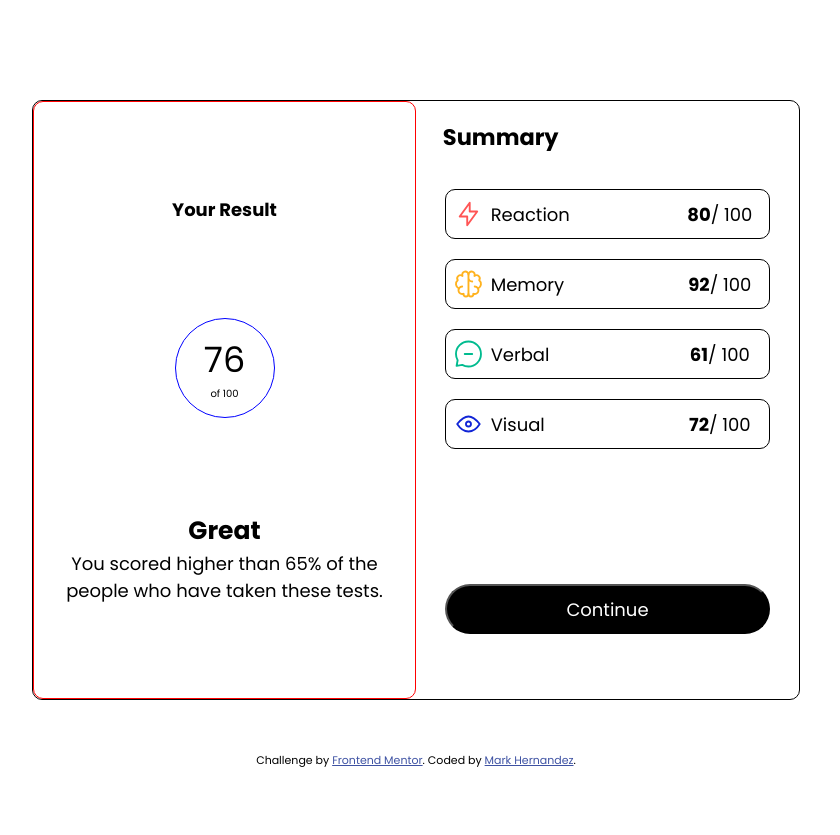
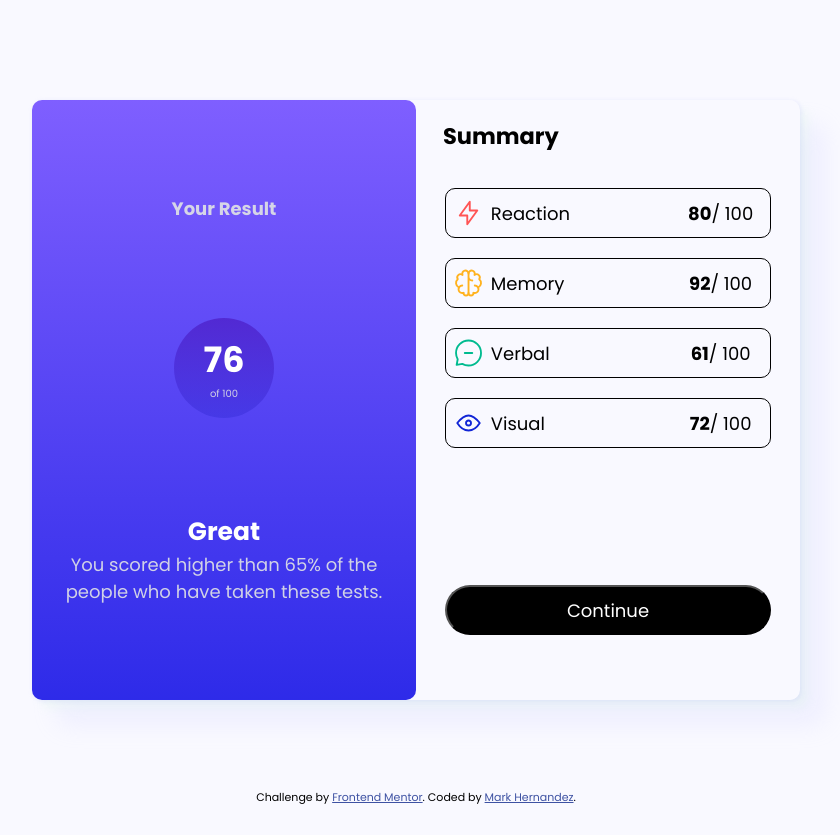
Before and after one commit to mkhernandez/results-summary, a plain HTML site: page index.html in a window 1280 px wide. Shown: the whole page, without its empty margins (224-1064 px from the left). Before the commit the page ends 800 px from the top, so only its background shows below. Drawn offline with Linux system fonts and the light colour scheme.

Commit message:
Finished adding colors to results container, added box shadowing

```diff
--- a/index.html
+++ b/index.html
@@ -47,7 +47,7 @@
   <footer class="footer">
     <div class="attribution">
       Challenge by <a href="https://www.frontendmentor.io?ref=challenge" target="_blank">Frontend Mentor</a>.
-      Coded by <a href="#">Mark Hernandez</a>.
+      Coded by <a href="https://mkhernandez.github.io">Mark Hernandez</a>.
     </div>
   </footer>
   <script src="script.js"></script>
--- a/styles.css
+++ b/styles.css
@@ -10,9 +10,7 @@
 body {
     width: 100%;
     height: 100svh;
-    display: flex;
-    flex-direction: column;
-    justify-content: space-evenly;
+    background: hsla(241, 100%, 89%, 0.1);
 }
 
 /* container styles */
@@ -27,7 +25,10 @@ body {
     width: 60%;
     height: 75svh;
     border-radius: 10px;
-    border: 1px solid black;
+    box-shadow: 1px 1px 5px hsla(241, 100%, 82%, 0.20),
+                8px 8px 10px hsla(125, 100%, 89%, 0.15),
+                15px 15px 15px hsla(0, 100%, 100%, 0.05),
+                25px 25px 25px hsla(241, 100%, 89%, 0.2);
 }
 
 /* results styles */
@@ -40,11 +41,12 @@ body {
     align-items: center;
     flex-direction: column;
     border-radius: 10px;
-    border: 1px solid red;
+    background: linear-gradient(hsla(252, 100%, 67%, 0.95), hsla(241, 81%, 54%, 1));
 }
 
 .result-heading {
     font-size: 12px;
+    color: hsla(224, 9%, 89%, 0.904);
 }
 
 .score {
@@ -54,25 +56,31 @@ body {
     flex-direction: column;
     width: 100px;
     height: 100px;
-    border: 1px solid blue;
     border-radius: 50%;
+    background: linear-gradient(hsla(256, 72%, 46%, 0.8), hsla(241, 72%, 46%, 0.3));
 }
 
 .score p {
     font-size: 35px;
+    font-weight: 700;
+    background: hsla(241, 72%, 46%, 0);
+    color: hsl(0, 0%, 100%);
 }
 
 .score span {
     font-size: 10px;
+    color: hsla(224, 9%, 89%, 0.904);
 }
 
 .result-content-heading {
     font-size: 25px;
+    color: hsl(0, 0%, 100%);
 }
 
 .content {
     text-align: center;
     font-size: 18px;
+    color: hsla(224, 9%, 89%, 0.904);
 }
 
 .content p {
@@ -157,21 +165,24 @@ button {
 
 /* footer styles */
 .footer {
-    width: 60%;
     position: relative;
-    top: 45%;
-    left: 20%;
+    top: 95%;
+    left: 0;
+    height: 75px;
+    display: flex;
+    justify-content: center;
+    align-items: center;
 }
 
 .attribution {
-    font-size: 22px;
+    font-size: 23px;
     font-weight: 400;
 }
 
 /* BREAKPOINTS */
 @media (max-width: 1075px) {
     .attribution {
-        font-size: 18px;
+        font-size: 19px;
     }
 }
 
```
